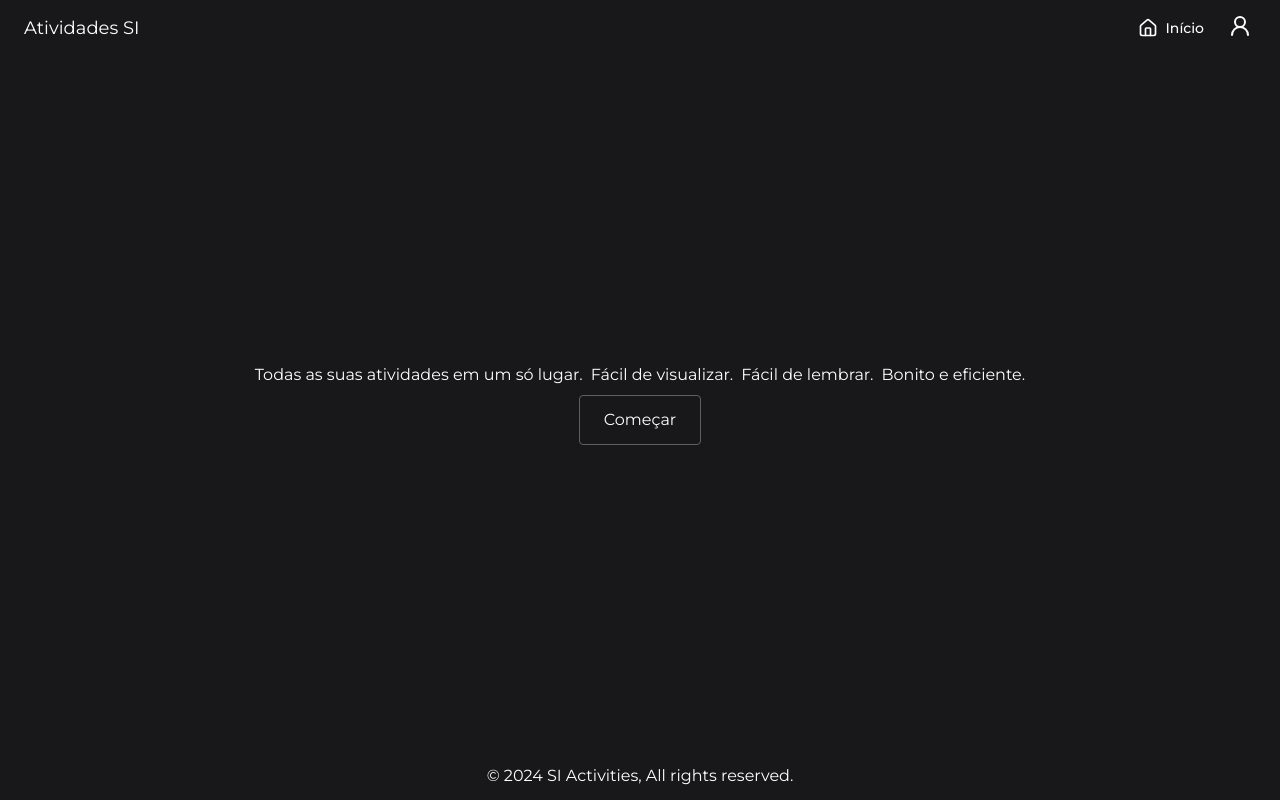
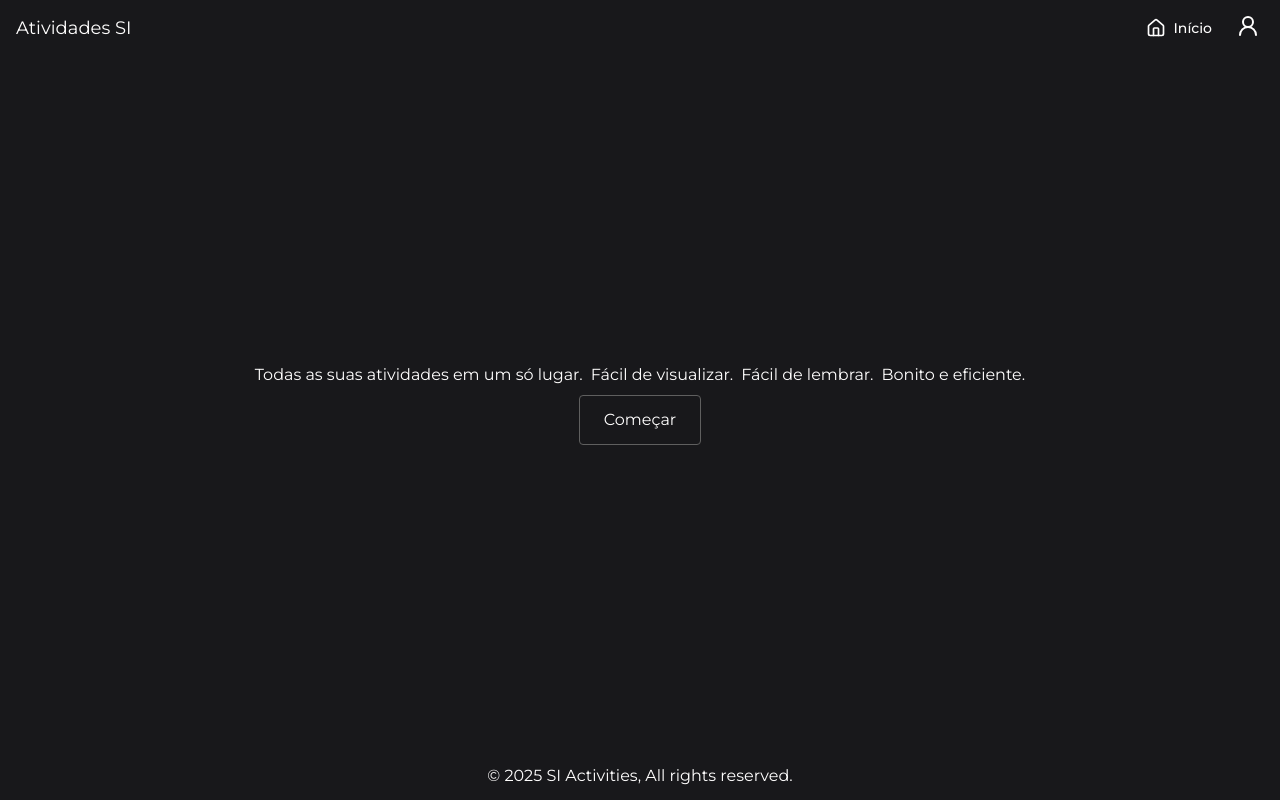
Before and after one commit to arthurfaraujo/si-activities, an Astro site: page / in a window 1280 px wide. Built offline with nearby package versions, Linux system fonts and the light colour scheme; Astro itself is replaced by a stand-in of ours; no server answers.

Commit message:
fix: adjust navbar padding to fit the rest of the components

```diff
--- a/src/layouts/Layout.astro
+++ b/src/layouts/Layout.astro
@@ -24,7 +24,7 @@ const isAdmin = Astro.locals.isAdmin
     <title>{title}</title>
   </head>
   <body class="dark w-full flex items-center flex-col min-h-screen overflow-x-hidden bg-zinc-900 text-inherit">
-    <header class="w-full flex justify-between items-center p-6 h-14">
+    <header class="w-full flex justify-between items-center p-4 h-14">
       <a href={'/home'}>
         <h3 class="text-lg">Atividades SI</h3>
       </a>
@@ -36,7 +36,7 @@ const isAdmin = Astro.locals.isAdmin
     </main>
 
     <footer class="h-12 flex justify-center items-center">
-      <p>© 2024 SI Activities, All rights reserved.</p>
+      <p>© 2025 SI Activities, All rights reserved.</p>
     </footer>
   </body>
 </html>
```
